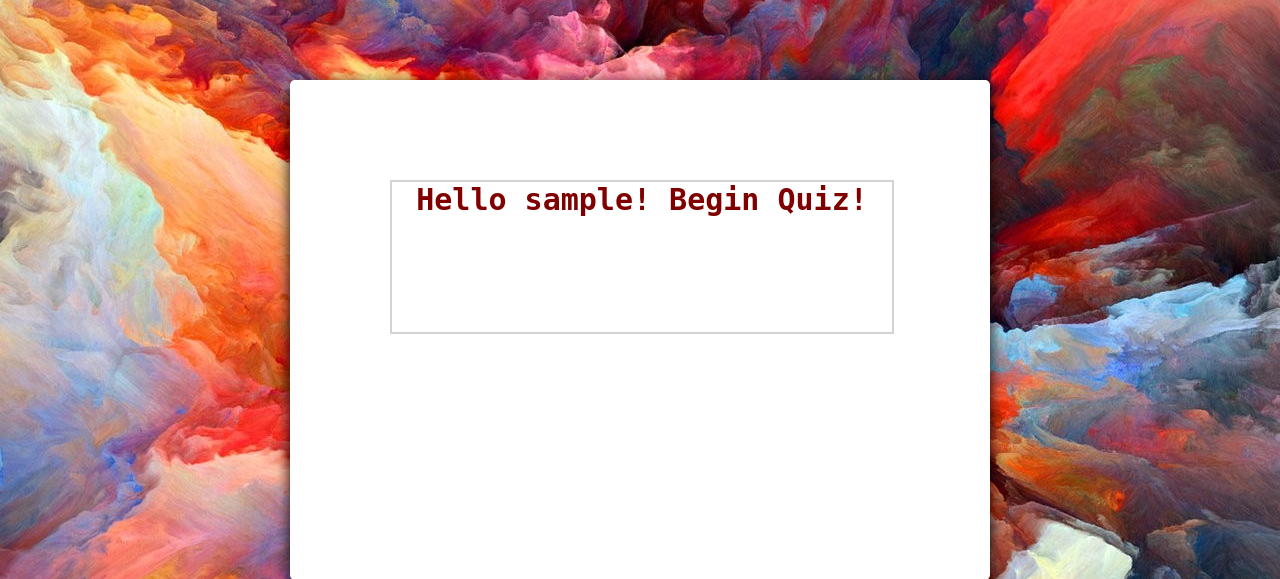
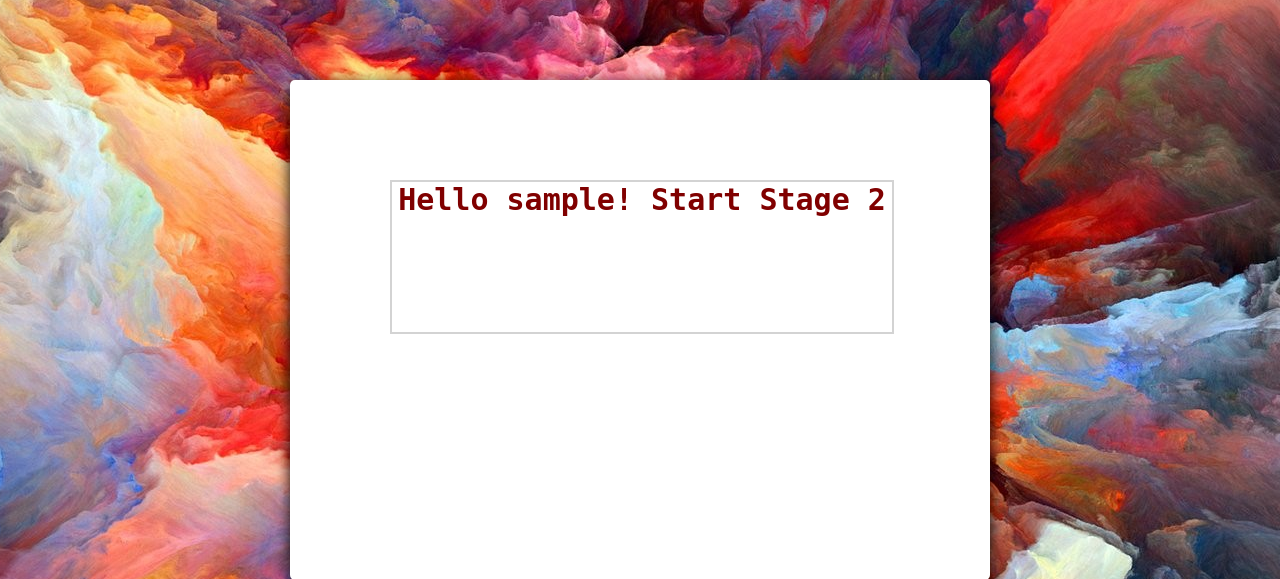
Before and after one commit to Christianakobiah/Eagles, a PHP site: page /stage2.php in a window 1280 px wide. Shown: the top 579 px of the page. Run offline with PHP 8.4, Linux system fonts and the light colour scheme; the visitor is signed in with stand-in values (Sample User, id 1).

Commit message:
edited stage 2 files

```diff
--- a/stage2.php
+++ b/stage2.php
@@ -12,7 +12,7 @@ session_start();
 </head>
 <body>
     <div id="container">
-        <div id="start1"><?php echo "Hello " . $_SESSION['username'] . '! ' . "Begin Quiz!" ;  ?></div>
+        <div id="start1"><?php echo "Hello " . $_SESSION['username'] . '! ' . "Start Stage 2" ;  ?></div>
         <div id="quiz1" style="display: none">
             <div id="question1"></div>
             <div id="qImg1"></div>
```
